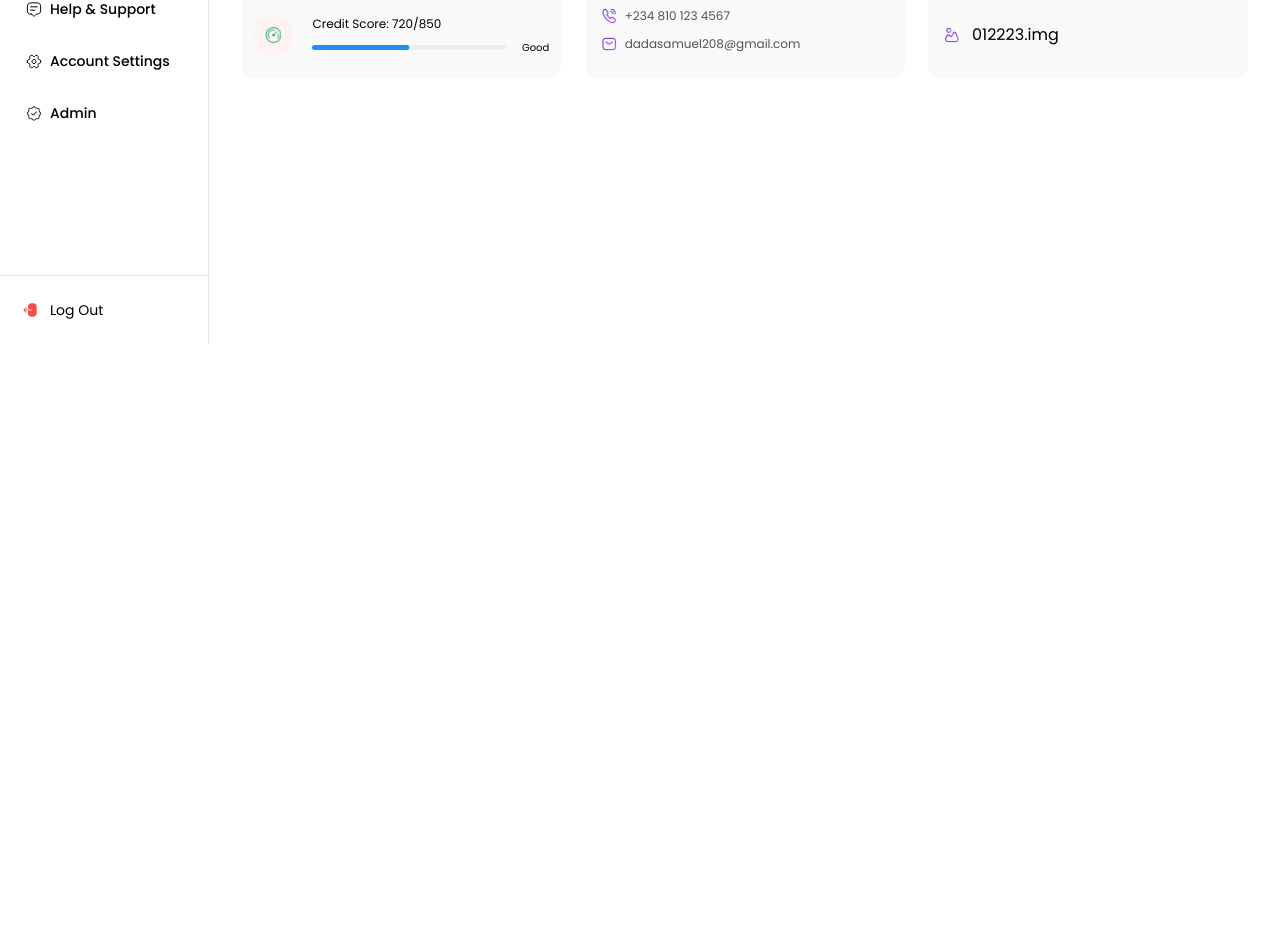
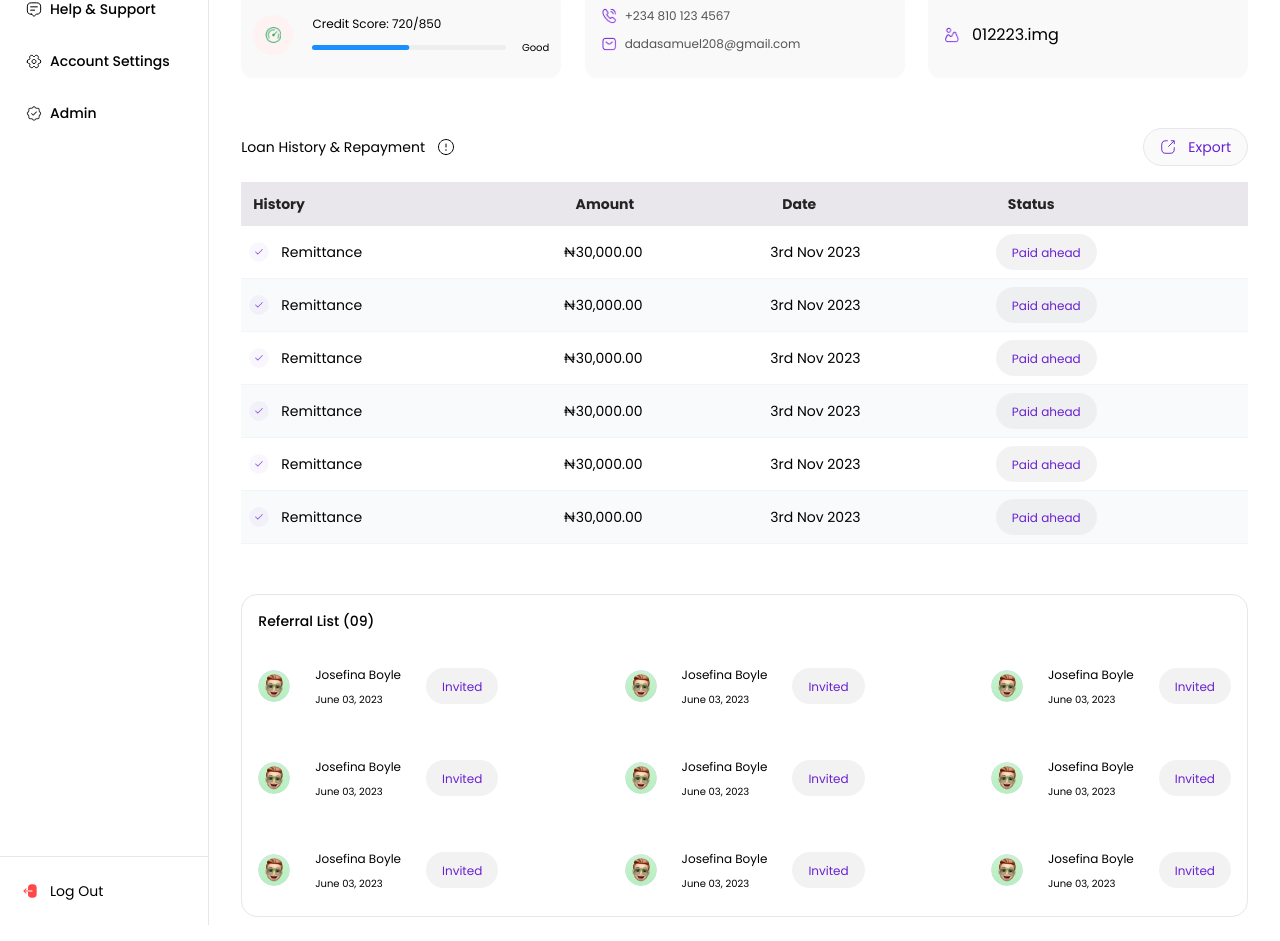
Before and after one commit to Banicoop/admin, a React (Create React App) app: page /loans/application/1 in a window 1280 px wide. Shown: the part 440-1381 px from the top of the page. Before the commit the page ends 800 px from the top, so only its background shows below. Built offline with nearby package versions, Linux system fonts and the light colour scheme; sample sign-in values are in the browser's storage.

Commit message:
completed mgt design

```diff
--- a/src/constant/data.ts
+++ b/src/constant/data.ts
@@ -74,3 +74,50 @@ export const cellmembers = [
         status: 'Pending'
     },
 ]
+
+
+
+export const loanHistoryData = [
+    {
+        history: 'Remittance',
+        icon: '/loan/remitt.png',
+        date: '3rd Nov 2023',
+        amount: '₦30,000.00',
+        status: 'Pending'
+    },
+    {
+        history: 'Remittance',
+        icon: '/loan/remitt.png',
+        date: '3rd Nov 2023',
+        amount: '₦30,000.00',
+        status: 'Pending'
+    },
+    {
+        history: 'Remittance',
+        icon: '/loan/remitt.png',
+        date: '3rd Nov 2023',
+        amount: '₦30,000.00',
+        status: 'Pending'
+    },
+    {
+        history: 'Remittance',
+        icon: '/loan/remitt.png',
+        date: '3rd Nov 2023',
+        amount: '₦30,000.00',
+        status: 'Pending'
+    },
+    {
+        history: 'Remittance',
+        icon: '/loan/remitt.png',
+        date: '3rd Nov 2023',
+        amount: '₦30,000.00',
+        status: 'Pending'
+    },
+    {
+        history: 'Remittance',
+        icon: '/loan/remitt.png',
+        date: '3rd Nov 2023',
+        amount: '₦30,000.00',
+        status: 'Pending'
+    },
+]
--- a/src/pages/loan/LoanApplicationDetails.tsx
+++ b/src/pages/loan/LoanApplicationDetails.tsx
@@ -1,12 +1,20 @@
-import React from 'react'
+import React, { useState } from 'react'
 import ActionBtn from '../../components/buttons/ActionBtn';
 import ApplicationCard from '../../sections/loans/ApplicationCard';
 import LoadWidgetCard from '../../sections/loans/LoadWidgetCard';
 import Progress from '../../components/Progress';
+import ExportBtn from '../../components/buttons/ExportBtn';
+import Info from '../../components/infos/Info';
+import LoanHistoryTable from '../../sections/loans/LoanHistoryTable';
+import ReferalCard from '../../sections/loans/ReferalCard';
 
 
 
 const LoanApplicationDetails = () => {
+
+
+const [ approved, setApproved ] = useState(false)
+
   return (
     <div className='h-full flex flex-col w-full px-2 md:px-8 gap-8 lg:gap-[50px] my-6'>
       <div className="flex gap-7">
@@ -22,8 +30,13 @@ const LoanApplicationDetails = () => {
             </div>
 
             <div className="flex items-center gap-4">
-              <ActionBtn text='Approve Loan' onClick={() => {}} className='bg-[#6922D10A] text-bgPurple px-6 py-2 rounded-2xl text-[12px] font-[400] cursor-pointer' />
-              <ActionBtn text='Reject Loan' onClick={() => {}} className='px-6 py-2 rounded-2xl text-[12px] font-[400] border-[1px] text-[#6B6B6B] cursor-pointer'/>
+              {
+                approved ? <ExportBtn text='Export' onClick={() => {}}/>:
+                <>
+                  <ActionBtn text='Approve Loan' onClick={() => setApproved(true)} className='bg-[#6922D10A] text-bgPurple px-6 py-2 rounded-2xl text-[12px] font-[400] cursor-pointer' />
+                  <ActionBtn text='Reject Loan' onClick={() => {}} className='px-6 py-2 rounded-2xl text-[12px] font-[400] border-[1px] text-[#6B6B6B] cursor-pointer'/>
+                </>
+              }
             </div>
           </div>
 
@@ -38,6 +51,14 @@ const LoanApplicationDetails = () => {
         </div>
       </div>
 
+          { approved &&
+            <div className="flex gap-2 items-center">
+              <label htmlFor="progress" className='text-[#000] text-xs font-[500]'>Progress</label>
+                <Progress/>
+               <p className='text-[#000] text-xs font-[500]'>50%</p>
+
+          </div>
+          }
 
           <div className="flex items-center justify-between w-full gap-4">
             <LoadWidgetCard text='Credit Score'>
@@ -80,6 +101,33 @@ const LoanApplicationDetails = () => {
               </div>
             </LoadWidgetCard>
           </div>
+
+          <div className="flex flex-col">
+            <div className="flex items-center justify-between">
+              <Info text='Loan History & Repayment'/>
+              <ExportBtn text='Export' onClick={() => {}}/>
+            </div>
+
+            <LoanHistoryTable />
+          </div>
+
+          <div className="flex flex-col justify-start border-[1px] rounded-2xl p-4 gap-6">
+            <span className="text-[#000000] text-[14px] font-[500]">Referral List (09)</span>
+
+            <div className="flex flex-wrap gap-8 justify-between">
+              <ReferalCard/>
+              <ReferalCard/>
+              <ReferalCard/>
+              <ReferalCard/>
+              <ReferalCard/>
+              <ReferalCard/>
+              <ReferalCard/>
+              <ReferalCard/>
+              <ReferalCard/>
+            </div>
+          </div>
+
+
     </div>
   )
 }
--- /dev/null
+++ b/src/sections/loans/LoanHistoryTable.tsx
@@ -0,0 +1,57 @@
+import React from 'react';
+import ActionBtn from '../../components/buttons/ActionBtn';
+import { loanHistoryData } from '../../constant/data';
+import Table from '../../components/tables/Table';
+
+
+const columns = [
+    {
+      header: "History",
+      accessor: "history",
+    },
+    {
+      header: "Amount",
+      accessor: "amount",
+      className: "table-cell",
+    },
+    {
+      header: "Date",
+      accessor: "date",
+      className: "hidden md:table-cell",
+    },
+    {
+      header: "Status",
+      accessor: "status",
+      className: "",
+    },
+  ];
+
+
+
+
+  const renderRow = (item: any) => (
+    <tr className='border-b border-gray-100 even:bg-slate-50 text-sm py-4 my-2'>
+        <td className='flex items-center gap-4 py-4 px-2'>
+            <span className="flex items-center gap-3">
+                <img src="/loan/remitt.png" alt="" className="h-[20px] w-[20px] rounded-full" />
+                <span className="">Remittance</span>
+            </span>
+        </td>
+        <td className=''>₦30,000.00</td>
+        <td className=''>3rd Nov 2023</td>
+        <td className="">
+        <ActionBtn text='Paid ahead' onClick={() => {}} className='px-4 py-2 text-sm rounded-3xl bg-[#E6E6E680] text-bgPurple w-max'/>
+        </td>
+    </tr>
+
+  )
+
+const LoanHistoryTable = () => {
+  return (
+    <div>
+        <Table data={loanHistoryData} columns={columns} renderRow={renderRow} status='succeeded' />
+    </div>
+  )
+}
+
+export default LoanHistoryTable;
--- /dev/null
+++ b/src/sections/loans/ReferalCard.tsx
@@ -0,0 +1,20 @@
+import React from 'react'
+import ActionBtn from '../../components/buttons/ActionBtn';
+
+const ReferalCard = () => {
+  return (
+    <div className='flex justify-between items-center w-[240px] h-[60px]'>
+        <img src="/loan/user.png" alt="" className="h-[32px] w-[32px] rounded-full object-cover" />
+
+        <div className="flex flex-col gap-2">
+            <span className="font-[400] text-[12px]">Josefina Boyle</span>
+            <span className="text-[400] text-[10px]">June 03, 2023</span>
+        </div>
+
+        <ActionBtn text='Invited' onClick={() => {}} className='px-4 py-2 text-sm rounded-3xl bg-[#E6E6E680] text-[#6922D1] cursor-pointer w-max'/>
+
+    </div>
+  )
+}
+
+export default ReferalCard;
```
Also changed, not shown: public/loan/remitt.png (added).
